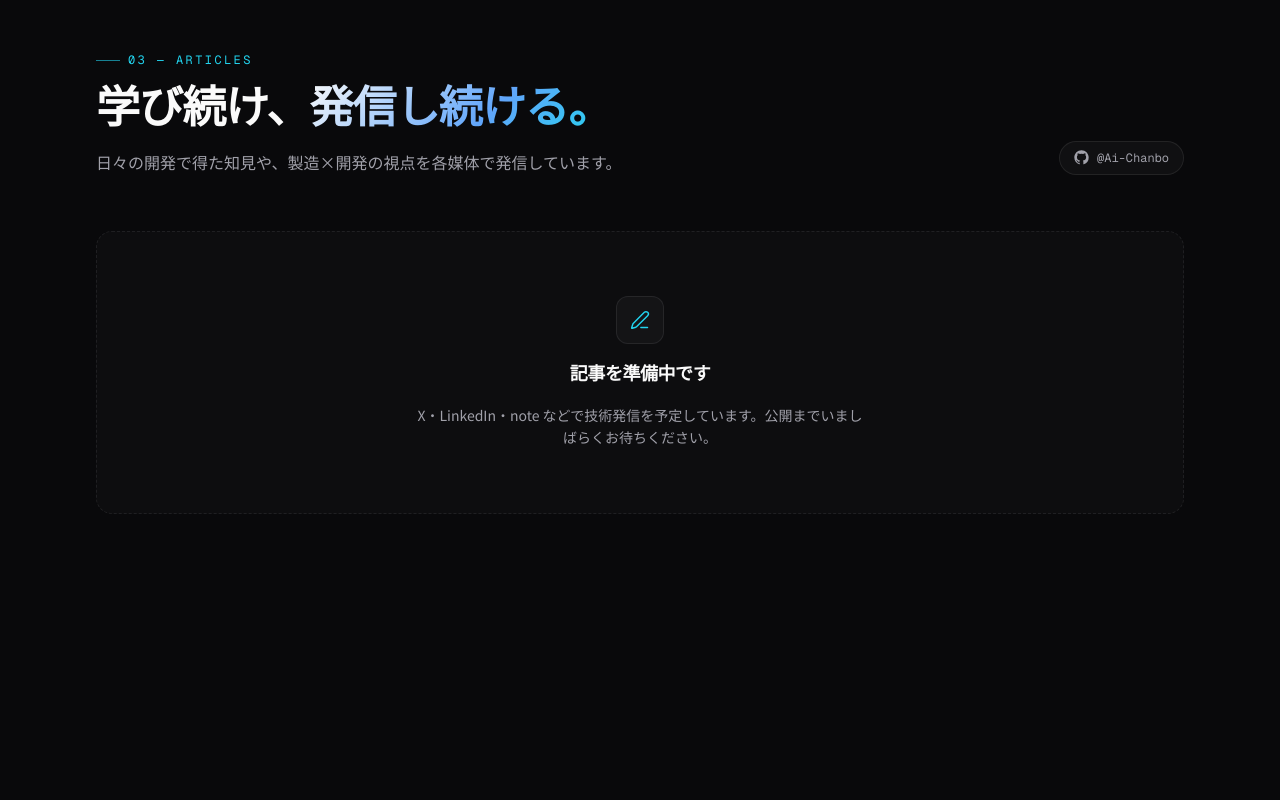
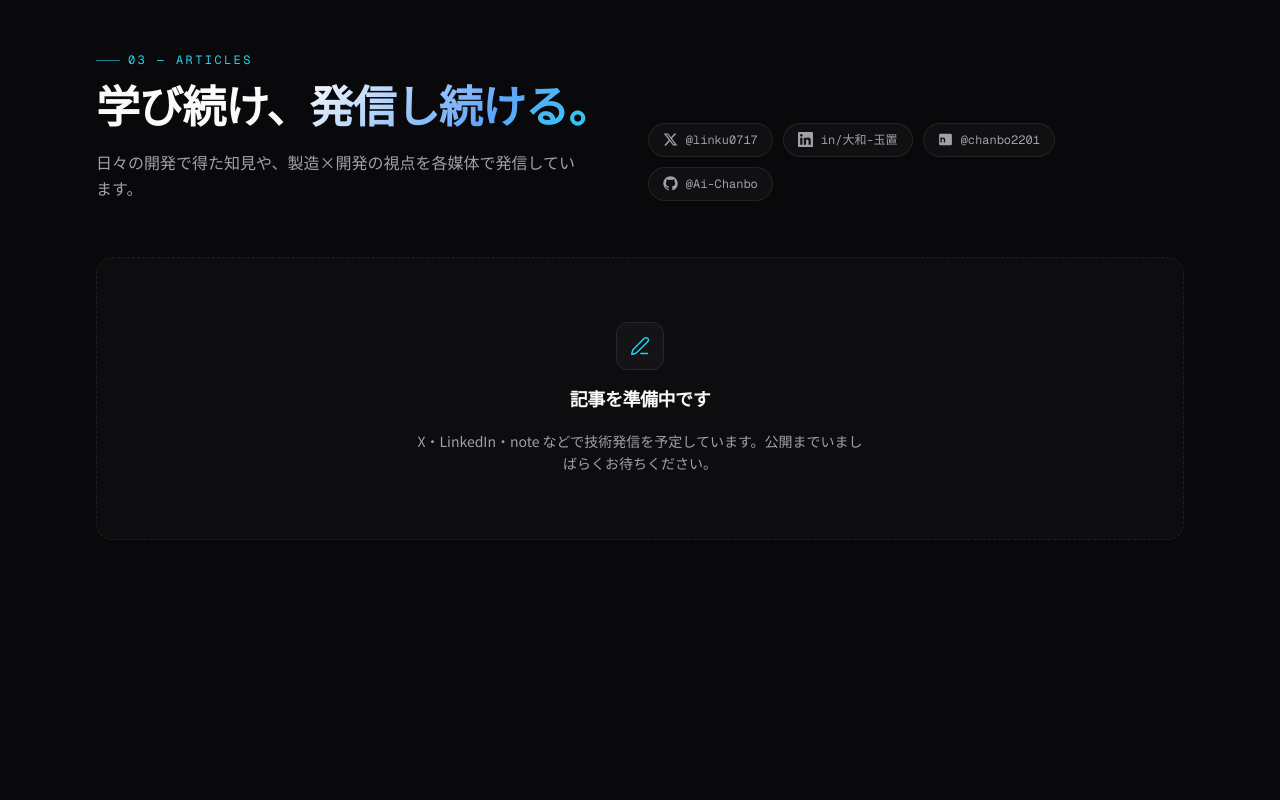
Before and after one commit to Ai-Chanbo/engineer-portfolio, a Next.js app: page / in a window 1280 px wide. Shown: the part 7140-7940 px from the top of the page. Built offline with nearby package versions, Linux system fonts and the light colour scheme.

Commit message:
chore: add remaining social links

```diff
--- a/content/articles.ts
+++ b/content/articles.ts
@@ -31,14 +31,29 @@ export const articles: Article[] = [];
  */
 export const socialProfiles: SocialProfile[] = [
   {
+    platform: "x",
+    label: "X",
+    handle: "@linku0717",
+    url: "https://x.com/linku0717",
+  },
+  {
+    platform: "linkedin",
+    label: "LinkedIn",
+    handle: "in/大和-玉置",
+    url: "https://www.linkedin.com/in/%E5%A4%A7%E5%92%8C-%E7%8E%89%E7%BD%AE-38444a335/",
+  },
+  {
+    platform: "note",
+    label: "note",
+    handle: "@chanbo2201",
+    url: "https://note.com/chanbo2201",
+  },
+  {
     platform: "github",
     label: "GitHub",
     handle: "@Ai-Chanbo",
     url: "https://github.com/Ai-Chanbo",
   },
-  // { platform: "x", label: "X", handle: "@your_handle", url: "https://x.com/your_handle" },
-  // { platform: "linkedin", label: "LinkedIn", handle: "in/your-id", url: "https://www.linkedin.com/in/your-id/" },
-  // { platform: "note", label: "note", handle: "@your_account", url: "https://note.com/your_account" },
 ];
 
 /** Only profiles with a real URL are rendered anywhere on the site. */
```
